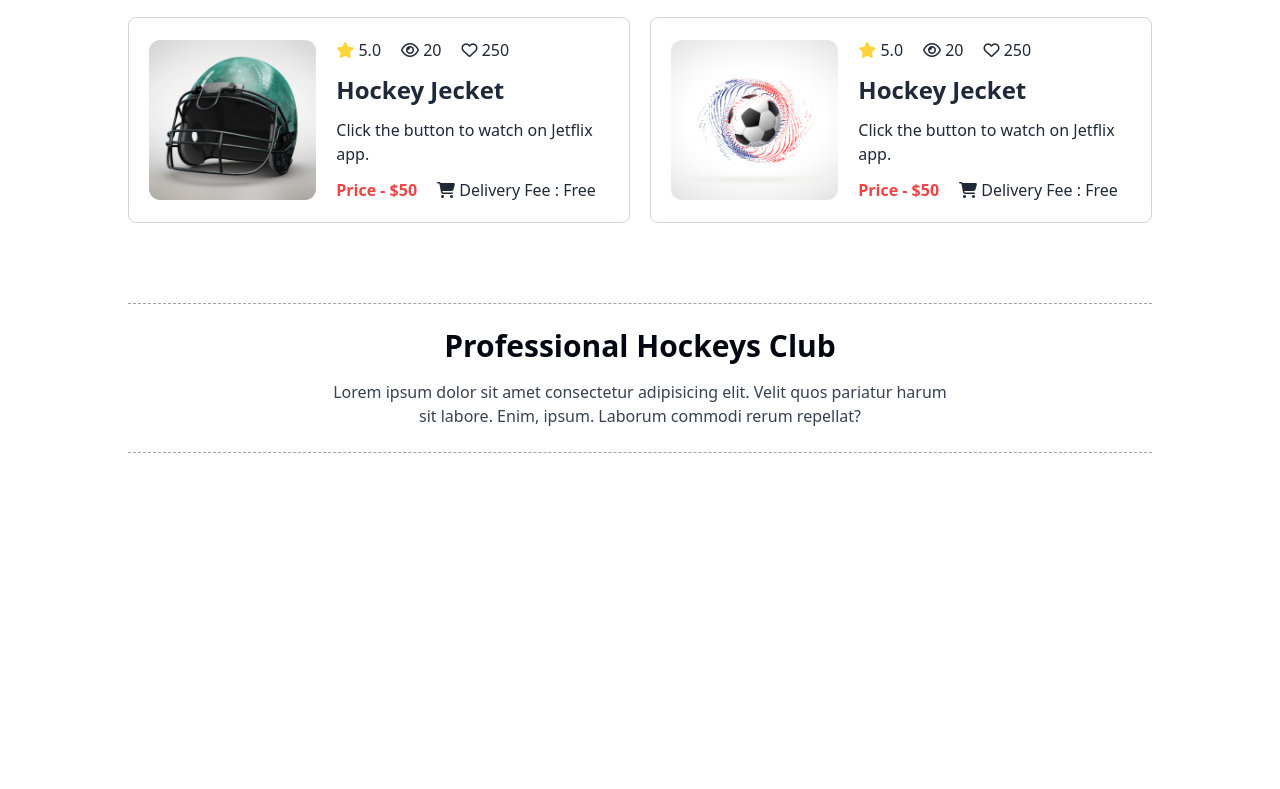
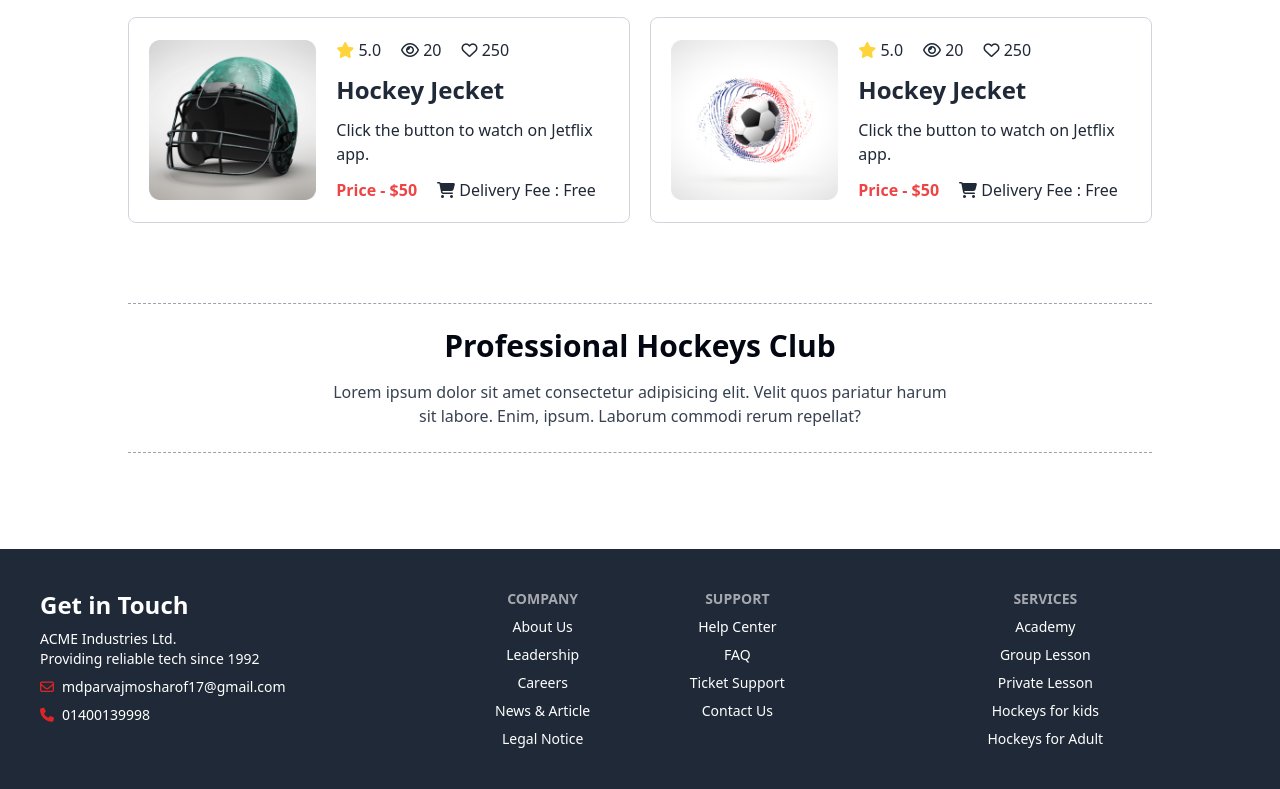
Before and after one commit to mdparvajmosharof/gamehoky, a plain HTML site: page index.html in a window 1280 px wide. Shown: the part 3136-3925 px from the top of the page. Before the commit the page ends 3685 px from the top, so only its background shows below. Drawn offline with nearby package versions, Linux system fonts and the light colour scheme.

Commit message:
footer complete

```diff
--- a/index.html
+++ b/index.html
@@ -460,5 +460,58 @@
         </div>
       </section>
     </main>
+    <footer class="footer p-10 bg-gray-800 text-white flex flex-col lg:flex-row lg:items-start items-center justify-between flex-1 ">
+      <aside class="w-full ">
+        <div class="w-full flex flex-col items-center lg:block space-y-2">
+          <div class="text-center mx-auto space-y-2 lg:text-start">
+            <h1 class="font-bold text-2xl">Get in Touch</h1>
+            <p>ACME Industries Ltd.<br/>Providing reliable tech since 1992</p>
+          </div>
+          <div class="space-x-2   flex items-center">
+            <div><i class="fa-regular fa-envelope text-red-600"></i></div>
+            <div><span>mdparvajmosharof17@gmail.com</span></div>
+          </div>
+          <div class="space-x-2 flex items-center ">
+            <div><i class="fa-solid fa-phone text-red-600"></i></div>
+            <div><span>01400139998</span></div>
+          </div>
+        </div>
+      </aside>
+      <div class="w-full">
+        <div class="flex justify-between lg:justify-around items-start  w-full">
+          <nav  class="text-center">
+            <header class="footer-title">Company</header>
+            <ul class="space-y-2">
+              <li><a href="">About Us</a></li>
+              <li><a href="">Leadership</a></li>
+              <li><a href="">Careers</a></li>
+              <li><a href="">News & Article</a></li>
+              <li><a href="">Legal Notice</a></li>
+            </ul>
+          </nav>
+          <nav class="text-center">
+            <header class="footer-title">Support</header>
+            <ul class="space-y-2">
+              <li><a href="">Help Center</a></li>
+              <li><a href="">FAQ</a></li>
+              <li><a href="">Ticket Support</a></li>
+              <li><a href="">Contact Us</a></li>
+            </ul>
+          </nav>
+        </div>
+      </div>
+      <div class="w-full">
+        <nav class="text-center w-full">
+          <header class="footer-title">Services</header>
+          <ul class="space-y-2">
+            <li><a href="">Academy</a></li>
+            <li><a href="">Group Lesson</a></li>
+            <li><a href="">Private Lesson</a></li>
+            <li><a href="">Hockeys for kids</a></li>
+            <li><a href="">Hockeys for Adult</a></li>
+          </ul>
+        </nav>
+      </div>
+    </footer>
   </body>
 </html>
```
